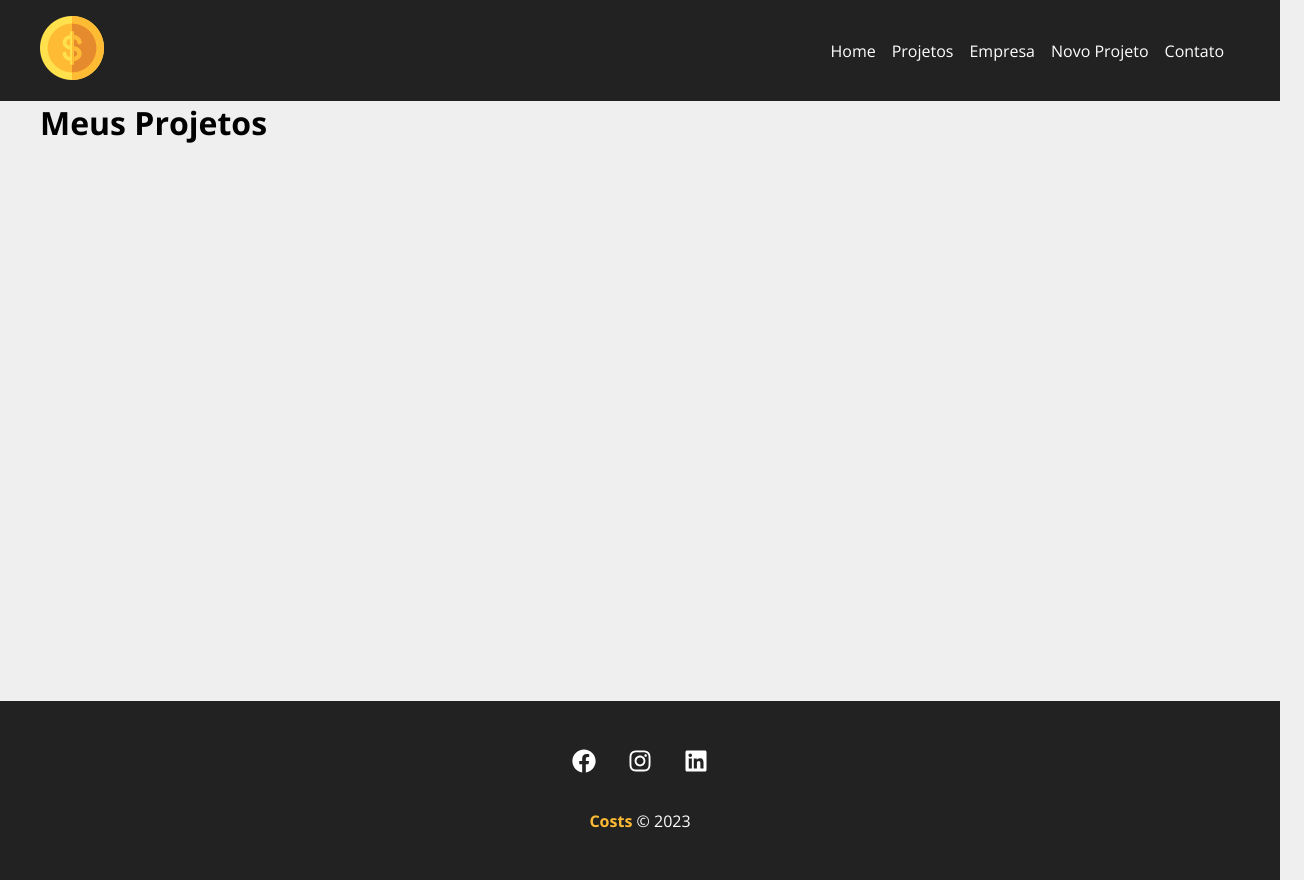
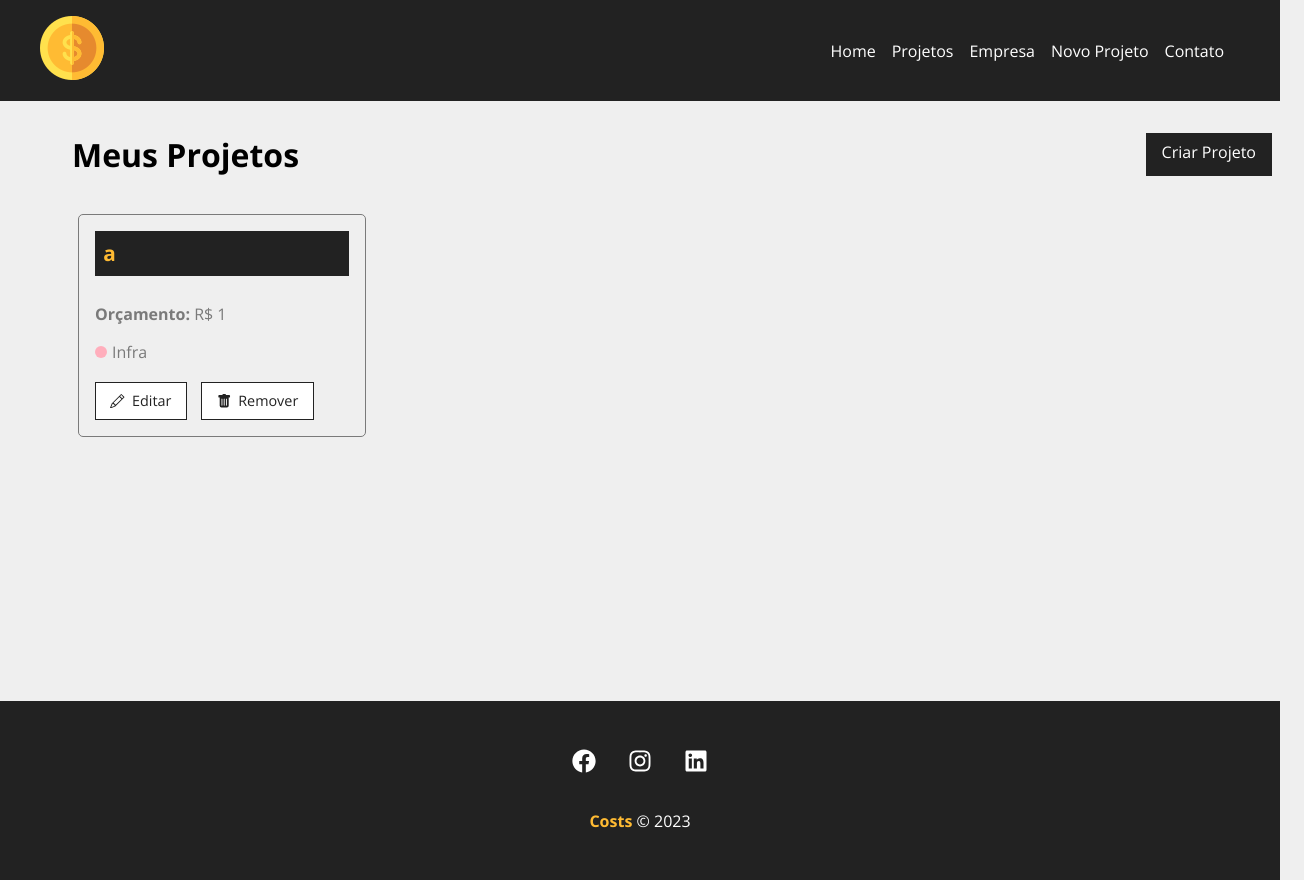
Before and after one commit to victorlobo92/costs, a React (Create React App) app: page /projects in a window 1280 px wide. Shown: the whole page, 1304 px wide, since content can reach past the window. Built offline with nearby package versions, Linux system fonts and the light colour scheme; data requests are answered from the project's data file.

Commit message:
Class: 8

```diff
--- a/src/components/pages/Projects.js
+++ b/src/components/pages/Projects.js
@@ -1,8 +1,15 @@
+import { useState, useEffect } from "react";
 import { useLocation } from "react-router-dom";
 
+import Container from "../layouts/Container";
+import LinkButton from "../layouts/LinkButton";
 import Message from "../layouts/Message";
+import ProjectCard from "../project/ProjectCard";
+import styles from "./Projects.module.css";
 
 export default function Projects() {
+  const [projects, setProjects] = useState([]);
+
   const location = useLocation();
   let message = "";
 
@@ -10,10 +17,40 @@ export default function Projects() {
     message = location.state.message;
   }
 
+  useEffect(() => {
+    fetch("http://localhost:5000/projects", {
+      method: "GET",
+      headers: {
+        "Content-Type": "application/json",
+      },
+    })
+      .then((resp) => resp.json())
+      .then((data) => {
+        console.log(data);
+        setProjects(data);
+      })
+      .catch((err) => console.log(err));
+  }, []);
+
   return (
-    <div>
-      <h1>Meus Projetos</h1>
+    <div className={styles.project_container}>
+      <div className={styles.title_container}>
+        <h1>Meus Projetos</h1>
+        <LinkButton to="/new-project" text="Criar Projeto" />
+      </div>
       {message && <Message msg={message} type="success" />}
+      <Container customClass="start">
+        {projects.length > 0 &&
+          projects.map((project) => (
+            <ProjectCard
+              id={project.id}
+              name={project.name}
+              budget={project.budget}
+              category={project.category.name}
+              key={project.id}
+            />
+          ))}
+      </Container>
     </div>
   );
 }
--- /dev/null
+++ b/src/components/pages/Projects.module.css
@@ -0,0 +1,9 @@
+.project_container {
+  padding: 2em;
+}
+
+.title_container {
+  display: flex;
+  justify-content: space-between;
+  margin-bottom: 2em;
+}
--- /dev/null
+++ b/src/components/project/ProjectCard.js
@@ -0,0 +1,32 @@
+import { BsPencil, BsFillTrashFill, BsPen } from "react-icons/bs";
+import { Link } from "react-router-dom";
+
+import styles from "./ProjectCard.module.css";
+
+export default function ProjectCard({
+  id,
+  name,
+  budget,
+  category,
+  handleRemove,
+}) {
+  return (
+    <div className={styles.project_card}>
+      <h4>{name}</h4>
+      <p>
+        <span>Orçamento:</span> R$ {budget}
+      </p>
+      <p className={styles.category_text}>
+        <span className={`${styles[category.toLowerCase()]}`} /> {category}
+      </p>
+      <div className={styles.project_card_actions}>
+        <Link to="/">
+          <BsPencil /> Editar
+        </Link>
+        <button type="button">
+          <BsFillTrashFill /> Remover
+        </button>
+      </div>
+    </div>
+  );
+}
--- /dev/null
+++ b/src/components/project/ProjectCard.module.css
@@ -0,0 +1,87 @@
+.project_card {
+  padding: 1em;
+  border: 1px solid #7a7a7a;
+  border-radius: 5px;
+  width: 24%;
+  margin: 0.5%;
+}
+
+.project_card h4 {
+  background-color: #222;
+  color: #ffbb33;
+  padding: 0.4em;
+  margin-bottom: 1.3em;
+  font-size: 1.3em;
+}
+
+.project_card p {
+  color: #7a7a7a;
+  margin-bottom: 1em;
+}
+
+.project_card p span {
+  font-weight: bold;
+}
+
+.category_text {
+  display: flex;
+  align-items: center;
+}
+
+.category_text span {
+  display: block;
+  width: 12px;
+  height: 12px;
+  border-radius: 50%;
+  background-color: #ccc;
+  margin-right: 5px;
+}
+
+.category_text .infra {
+  background-color: #ffaebc;
+}
+
+.category_text .desenvolvimento {
+  background-color: #a0e7e5;
+}
+
+.category_text .design {
+  background-color: #b4f8c8;
+}
+
+.category_text .planejamento {
+  background-color: #fbe7c6;
+}
+
+.project_card_actions {
+  margin-top: 1.2em;
+  display: flex;
+  align-items: center;
+}
+
+.project_card_actions a,
+.project_card_actions button {
+  text-decoration: none;
+  border: none;
+  background-color: #fff;
+  color: #222;
+  font-size: .9em;
+  padding: .6em 1em;
+  margin-right: 1em;
+  cursor: pointer;
+  border: 1px solid #222;
+  display: flex;
+  align-items: center;
+  justify-content: center;
+  transition: .5s
+}
+
+.project_card_actions a:hover,
+.project_card_actions button:hover {
+  background-color: #222;
+  color: #ffbb33;
+}
+
+.project_card_actions svg {
+  margin-right: .5em
+}
```
